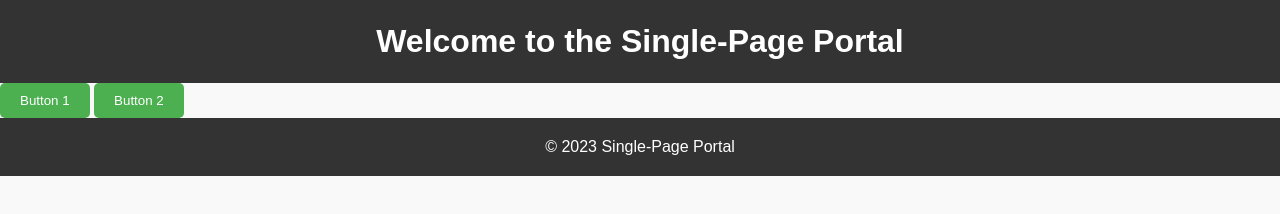
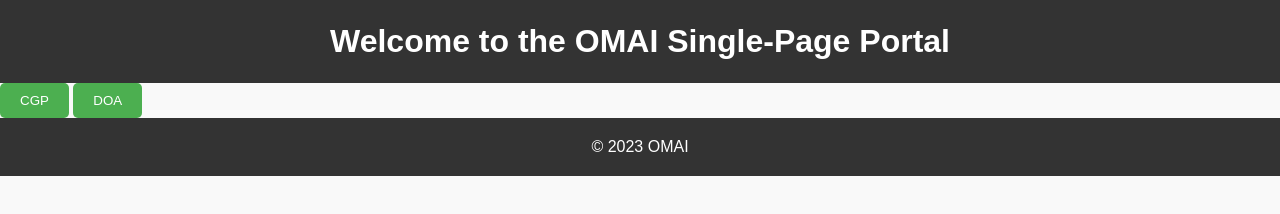
Before and after one commit to cgp-internal/Ori-B_1723029315.2259598, a plain HTML site: page index.html in a window 1280 px wide. Drawn offline with Linux system fonts and the light colour scheme.

Commit message:
Update index.html

```diff
--- a/index.html
+++ b/index.html
@@ -8,14 +8,14 @@
 </head>
 <body>
     <header>
-        <h1>Welcome to the Single-Page Portal</h1>
+        <h1>Welcome to the OMAI Single-Page Portal</h1>
     </header>
     <main>
-        <button id="button1">Button 1</button>
-        <button id="button2">Button 2</button>
+        <button id="cgp">CGP</button>
+        <button id="doa">DOA</button>
     </main>
     <footer>
-        <p>&copy; 2023 Single-Page Portal</p>
+        <p>&copy; 2023 OMAI</p>
     </footer>
 </body>
 </html>
```
